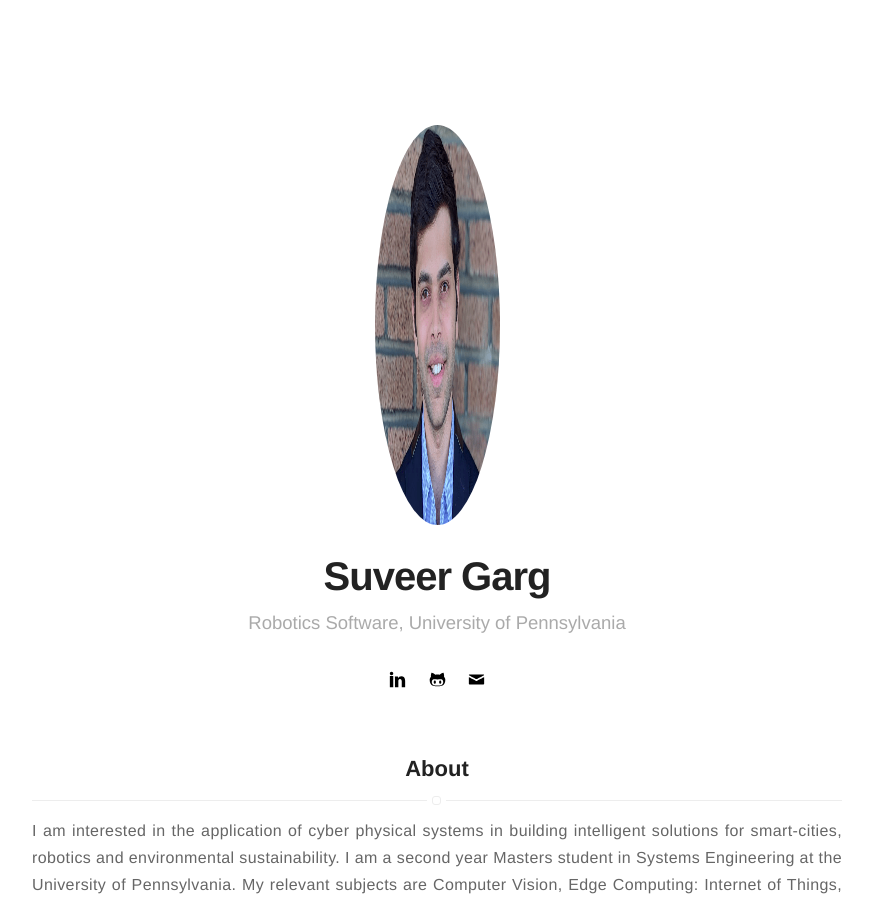
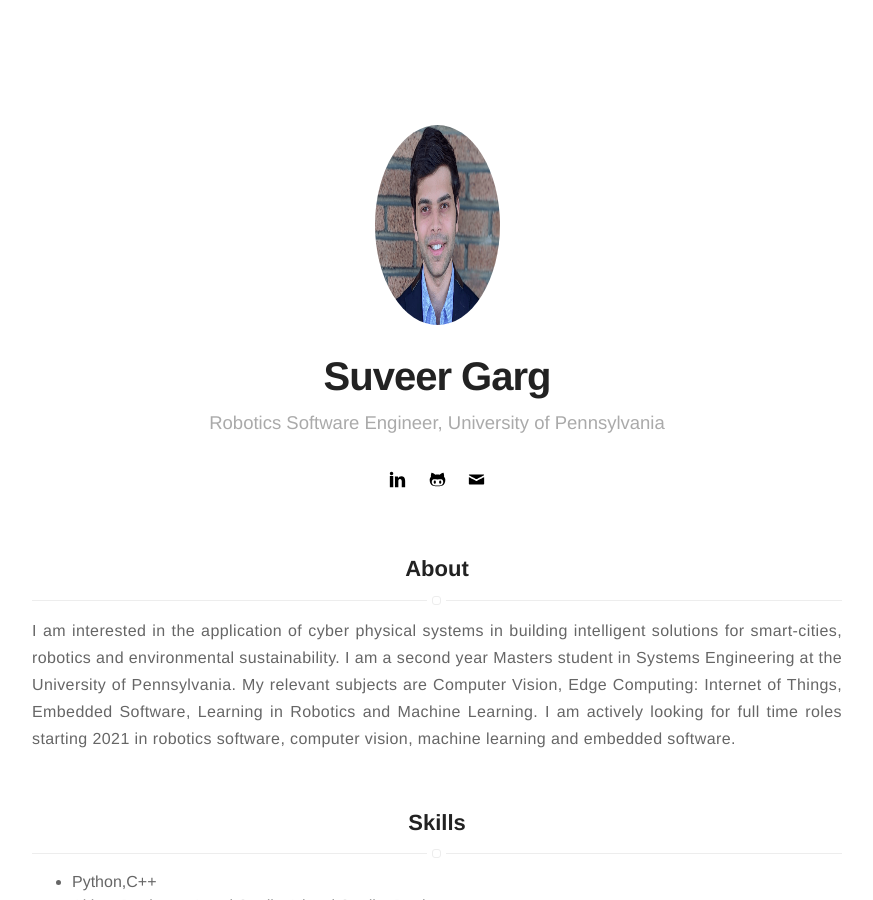
Before and after one commit to suveergarg/suveergarg.github.io, a Jekyll site: the page built from index.html, in a window 1280 px wide and 900 px high. Shown: the whole window, without its empty margins (203-1076 px from the left). Built offline with Jekyll 4.4.1, drawn with Linux system fonts in a browser that asks for light colours.

Commit message:
size changes

```diff
--- a/_config.yml
+++ b/_config.yml
@@ -1,6 +1,6 @@
 # Your name and what you do
 name: Suveer Garg
-bio: Robotics Software, University of Pennsylvania
+bio: Robotics Software Engineer, University of Pennsylvania
 
 description: Portfolio Page
 
--- a/_includes/header.html
+++ b/_includes/header.html
@@ -1,6 +1,6 @@
 <header class="header-home {% if site.animation %}animated{% endif %}">
     <span class="link">
-        <img class="selfie" width="400" height="400" alt="{{ site.name }}" src="{% if site.external-image %}{{ site.picture }}{% else %}{{ site.url }}/{{ site.picture }}{% endif %}" />
+        <img class="selfie" width="400" height="200" alt="{{ site.name }}" src="{% if site.external-image %}{{ site.picture }}{% else %}{{ site.url }}/{{ site.picture }}{% endif %}" />
     </span>
 
     <h1 class="title">{{ site.name }}</h1>
```
